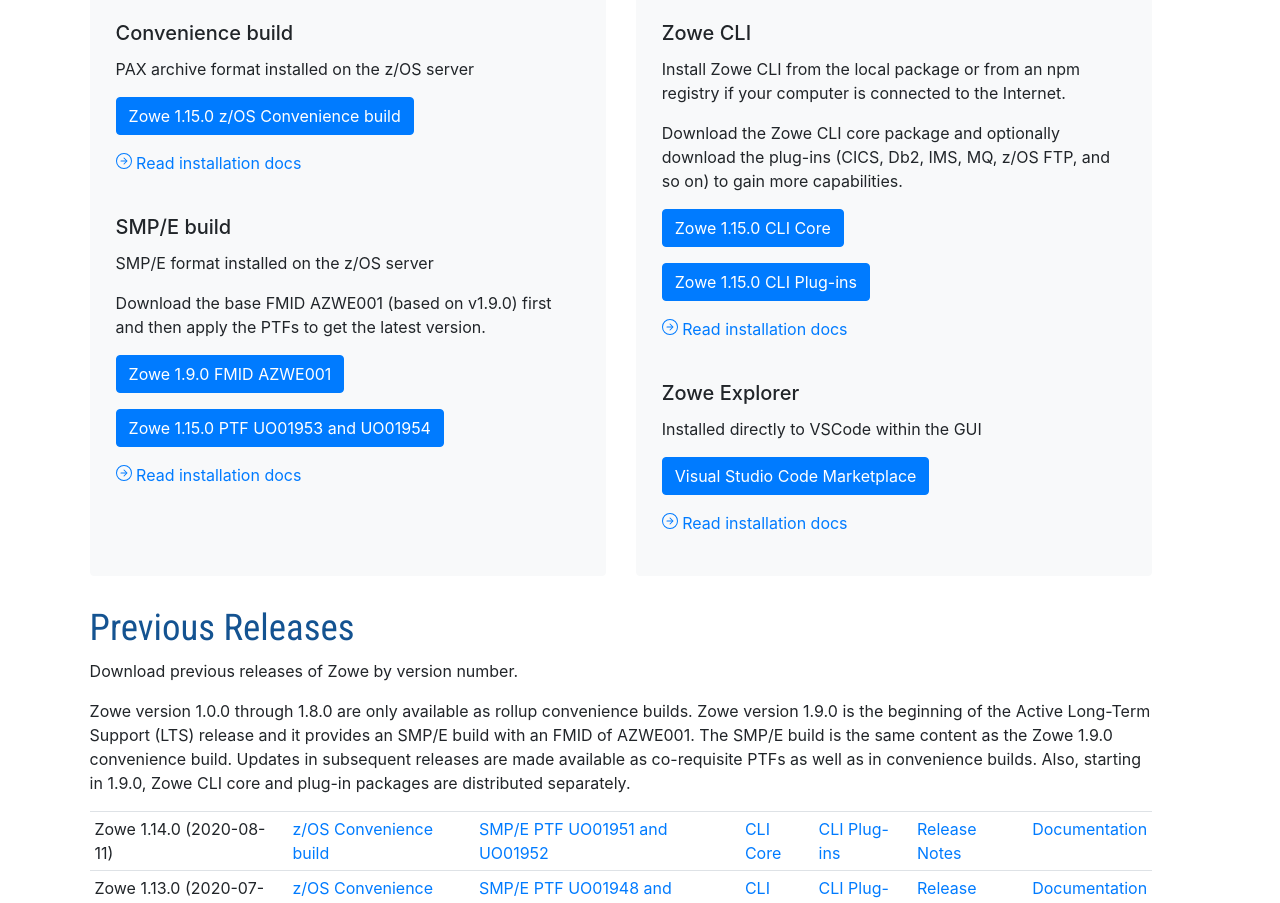
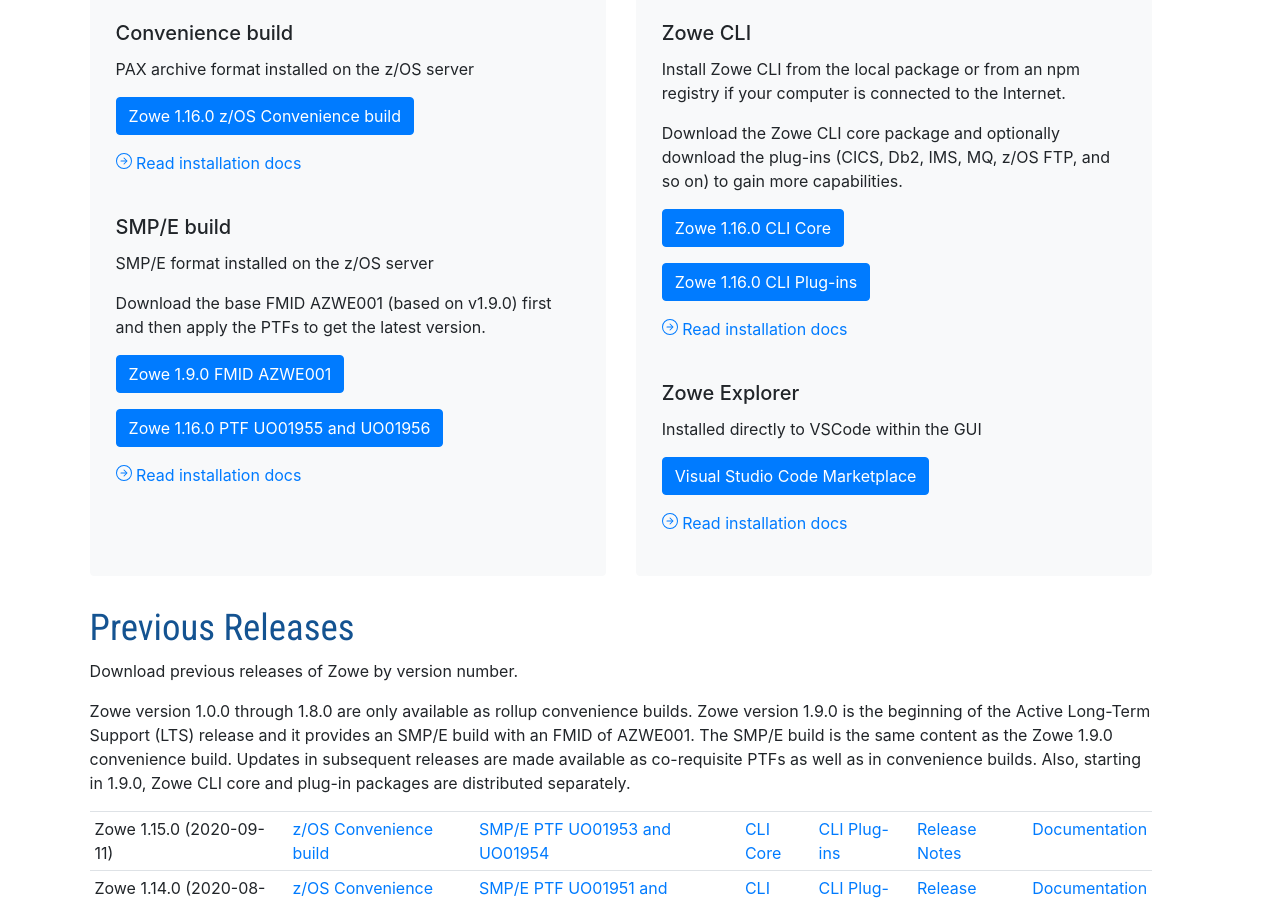
Before and after one commit to zowe/zowe.github.io, a Jekyll site: the page built from download.md, in a window 1280 px wide and 1400 px high. Shown: the part 478-1381 px from the top of the window. Built offline with Jekyll 4.4.1, drawn with Linux system fonts in a browser that asks for light colours; our own code applies the rules of GitHub Pages for plain Markdown files.

Commit message:
Version 1.16 release

```diff
--- a/_data/releases.yml
+++ b/_data/releases.yml
@@ -1,6 +1,15 @@
 # List of Zowe releases - update here and it will update the entire site :-)
 # Note - keep this in order as the latest release is pulled from the first item in the list!
 
+- version: 1.16.0
+  zos_version: 1.16.0
+  smpe_version: 1.16.0
+  smpe_sysmod: PTF
+  smpe_numbers: UO01955 and UO01956
+  cli_version: 1.16.0
+  cli_plugins_version: 1.16.0
+  release_date: 2020-10-13
+  documentation: stable
 - version: 1.15.0
   zos_version: 1.15.0
   smpe_version: 1.15.0
@@ -9,7 +18,7 @@
   cli_version: 1.15.0
   cli_plugins_version: 1.15.0
   release_date: 2020-09-11
-  documentation: stable
+  documentation: v1-15-x
 - version: 1.14.0
   zos_version: 1.14.0
   smpe_version: 1.14.0
```
